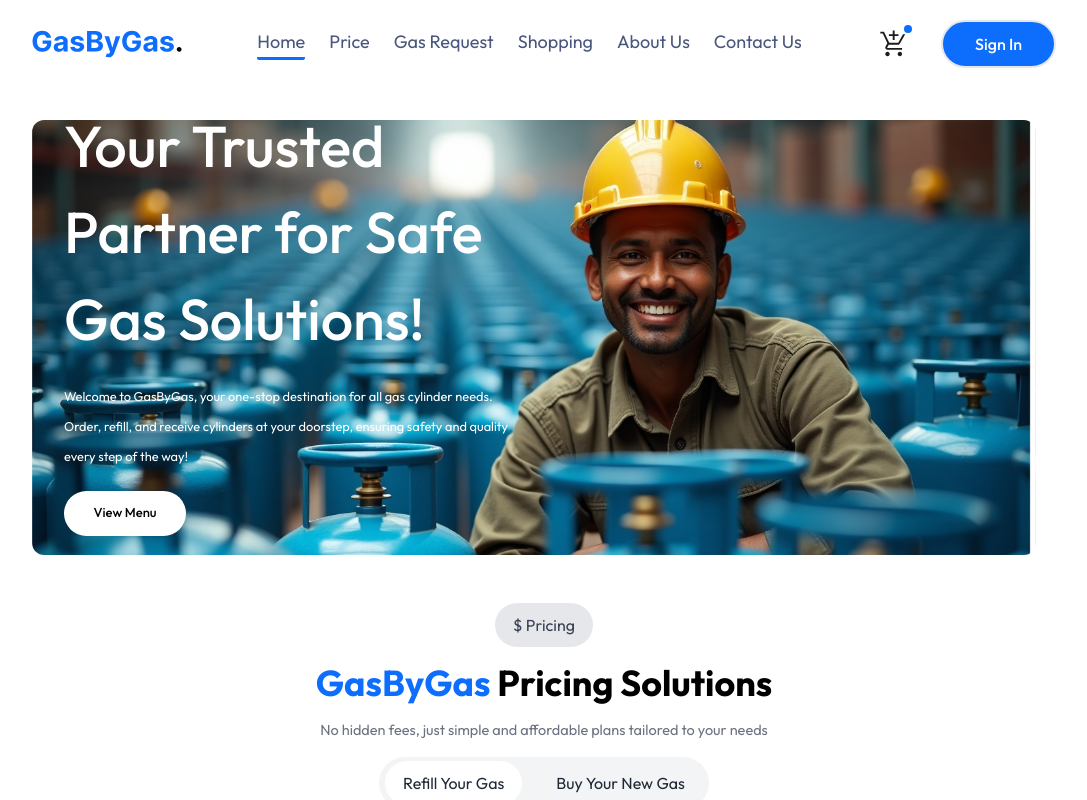
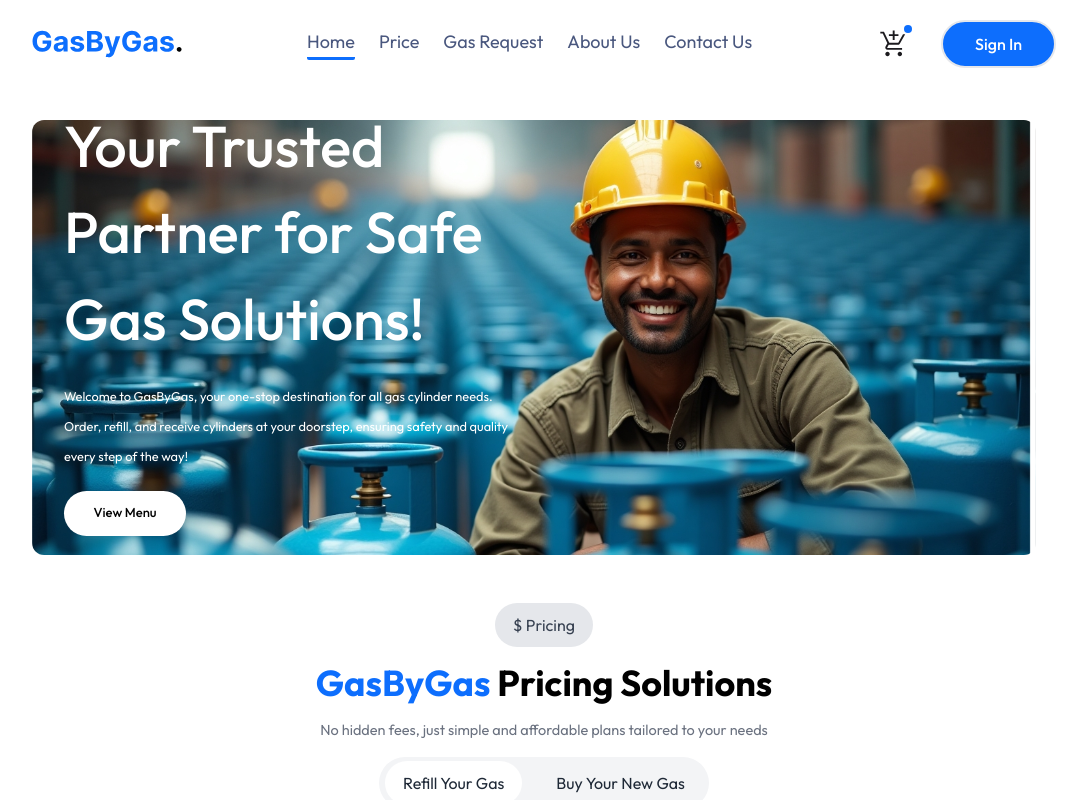
Before and after one commit to gasbygasplc/Supply-Chain-Management-for-Gas-By-Bas-PLC, a React (Vite) app in the folder frontend/: page / in a window 1280 px wide. Shown: the top 800 px of the page, without its empty margins (96-1183 px from the left). Built offline with nearby package versions, Linux system fonts and the light colour scheme; no server answers.

Commit message:
Remove unused Shopping link from Navbar component

```diff
--- a/frontend/src/Components/Navbar.jsx
+++ b/frontend/src/Components/Navbar.jsx
@@ -17,7 +17,6 @@ const Navbar = ({setShowSignIn}) => {
          <Link to={'/'} className={menu === 'Home' ? "pb-[1.5px] border-b-[3px] border-primary rounded-[2px]" : ""} onClick={() => setMenu('Home')}>Home</Link>
          <a href="#pricing-cart" className={menu === 'Price' ? "pb-[1.5px] border-b-[3px] border-primary rounded-[2px]" : ""} onClick={() => setMenu('Price')}>Price</a>
          <a href="#gas-request">Gas Request</a>
-         <a href="">Shopping</a>
          <a href="#about-us">About Us</a>
          <a href="#contact-us">Contact Us</a>
 
```
